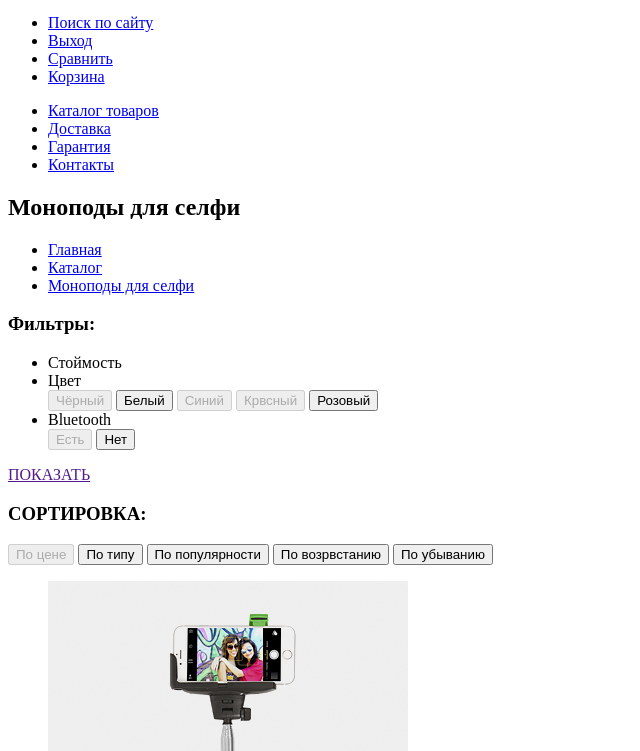
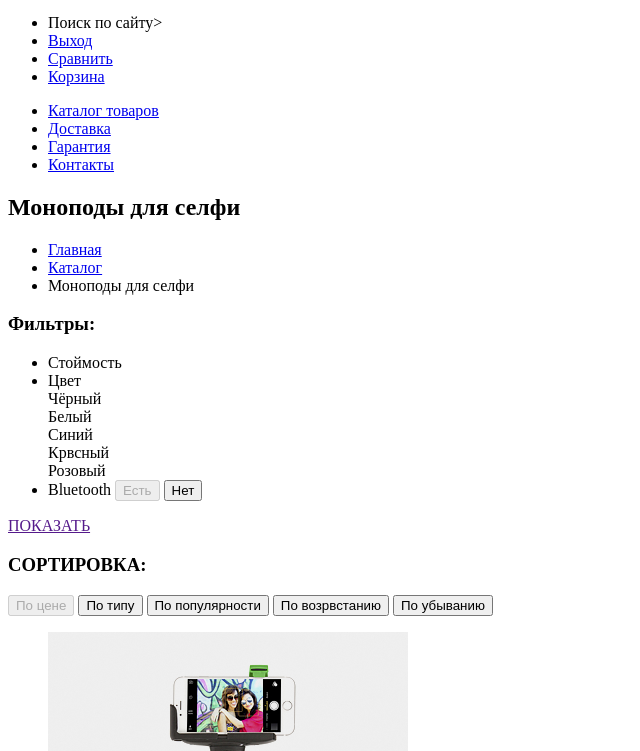
Before and after one commit to ViktorSUBBOTA/1586123-device-29, a plain HTML site: page catalog.html in a window 1280 px wide. Shown: the part 49-800 px from the top of the page, without its empty margins (0-640 px from the left). Drawn offline with Linux system fonts and the light colour scheme.

Commit message:
Разметка
Исправил ошибки

```diff
--- a/catalog.html
+++ b/catalog.html
@@ -5,15 +5,15 @@
   <meta charset="utf-8">
   <title>Каталог магазина электроники "Девайс"</title>
 </head>
+
 <body>
   <header>
     <a href="index.html">
-          <img src="img/-e-logo.png"alt="DEVICE" width="163.3" height="34.96"
-          alt="Логотип магазина">
+      <img src="img/-e-logo.png" alt="DEVICE" width="163.3" height="34.96" alt="Логотип магазина">
     </a>
     <nav>
       <ul>
-            <li><a href="blank.html">Поиск по сайту</a></li>
+        <li><span>Поиск по сайту</span>></li>
         <li><a href="blank.html">Выход</a></li>
         <li><a href="blank.html">Сравнить</a></li>
         <li><a href="blank.html">Корзина</a></li>
@@ -32,22 +32,24 @@
       <ul>
         <li><a href="index.html">Главная</a></li>
         <li><a href="catalog.html">Каталог</a></li>
-              <li><a href="#">Моноподы для селфи</a></li>
+        <li><a>Моноподы для селфи</a></li>
       </ul>
     </section>
     <section>
       <h3>Фильтры:</h3>
       <ul>
         <li>Стоймость</li>
-                <li>Цвет</li>
-                <button type="button" disabled>Чёрный</button>
-                <button type="button">Белый</button>
-                <button type="button" disabled>Синий</button>
-                <button type="button" disabled>Крвсный</button>
-                <button type="button">Розовый</button>
-                <li>Bluetooth</li>
+        <li>Цвет
+          <div>Чёрный</div>
+        <div>Белый</div>
+        <div>Синий</div>
+        <div>Крвсный</div>
+        <div>Розовый</div>
+       </li>
+        <li>Bluetooth
         <button type="button" disabled>Есть</button>
         <button type="button">Нет</button>
+        </li>
       </ul>
       <a href="">ПОКАЗАТЬ</a>
     </section>
@@ -86,7 +88,7 @@
   </main>
   <footer>
     <a href="index.html">
-          <img src="img/logo 6.png"alt="DEVICE" width="163" height="35">
+      <img src="img/logo 6.png" alt="DEVICE" width="163" height="35">
       <section>
         <p>Г. Москва, ул. Строителей, 15</p>
       </section>
```
Also changed, not shown: index.html (+15 -14 lines). Lines whose indentation alone changed are shown as unchanged.
